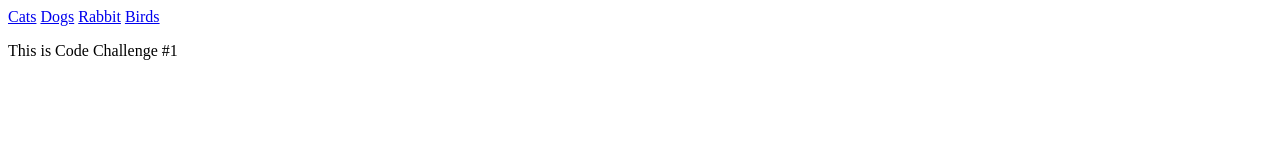
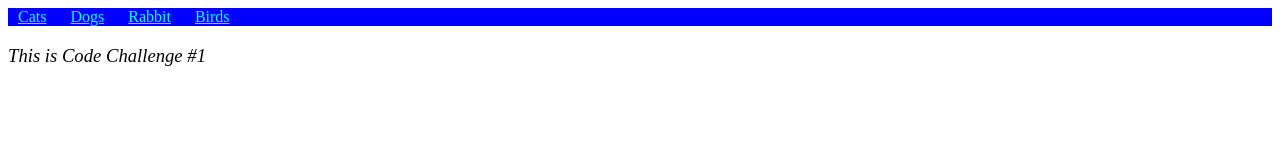
Before and after one commit to Tapialj/Foundations-of-web-2021, a plain HTML site: page Code-challenge-one/index.html in a window 1280 px wide. Drawn offline with Linux system fonts and the light colour scheme.

Commit message:
add code challenge 2

```diff
--- a/Code-challenge-one/css/standard.css
+++ b/Code-challenge-one/css/standard.css
@@ -0,0 +1,13 @@
+nav{
+    background-color: blue;
+}
+
+a{
+    color: cyan;
+    margin: 10px;
+}
+
+.content{
+    font-size: 14pt;
+    font-style: italic;
+}
--- a/Code-challenge-one/index.html
+++ b/Code-challenge-one/index.html
@@ -13,6 +13,6 @@
             <a href="birds.html">Birds</a>
         </nav>
 
-        <p>This is Code Challenge #1</p>
+        <p class="content">This is Code Challenge #1</p>
     </body>
 </html>
```
